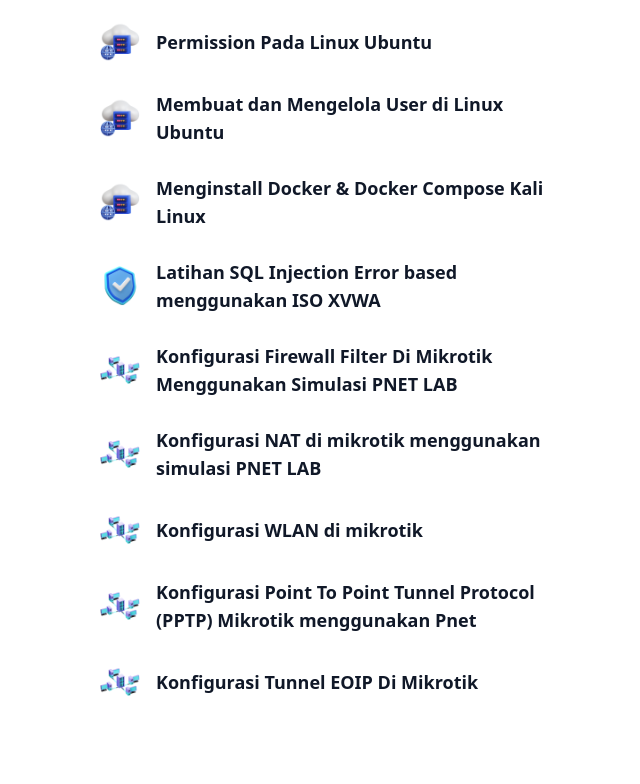
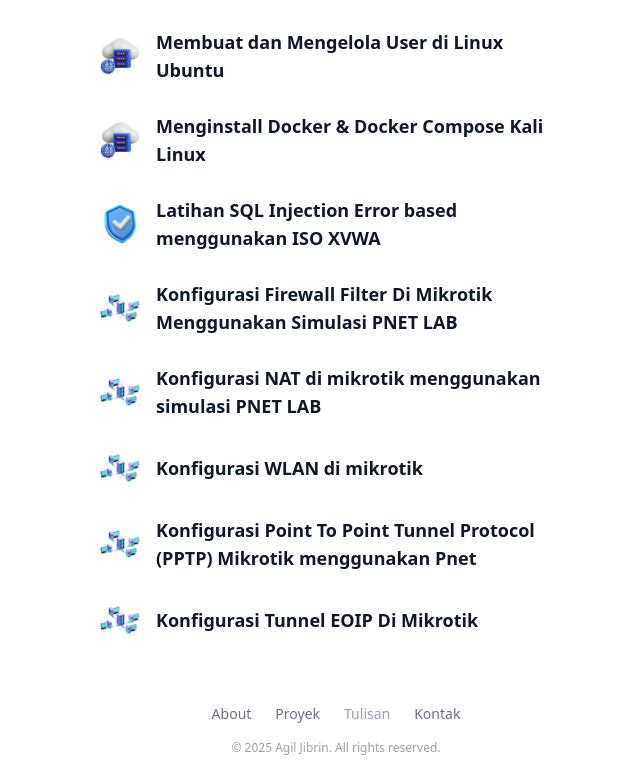
Before and after one commit to fuureya/vue-landing, a Vue app: page /tulisan in a window 1280 px wide. Shown: the part 1388-2172 px from the top of the page, without its empty margins (304-944 px from the left). Before the commit the page ends 2126 px from the top, so only its background shows below. Built offline with nearby package versions, Linux system fonts and the light colour scheme.

Commit message:
fix: footer

```diff
--- /dev/null
+++ b/src/components/Footer.vue
@@ -0,0 +1,20 @@
+<template>
+    <footer class="bg-white py-7 px-4 md:px-[400px] lg:px-[400px]">
+        <div class="max-w-7xl mx-auto flex flex-col items-center space-y-4">
+
+            <div class="flex space-x-6 text-sm font-light text-gray-500">
+                <router-link to="/about" class="hover:text-gray-400" active-class="text-gray-400">About</router-link>
+                <router-link to="/proyek" class="hover:text-gray-400" active-class="text-gray-400">Proyek</router-link>
+                <router-link to="/tulisan" class="hover:text-gray-400"
+                    active-class="text-gray-400">Tulisan</router-link>
+                <router-link to="/kontak" class="hover:text-gray-400" active-class="text-gray-400">Kontak</router-link>
+            </div>
+
+            <div class="text-center">
+                <p class="text-xs text-gray-400 font-light">
+                    © {{ new Date().getFullYear() }} Agil Jibrin. All rights reserved.
+                </p>
+            </div>
+        </div>
+    </footer>
+</template>
--- a/src/components/partials/SearchWrites.vue
+++ b/src/components/partials/SearchWrites.vue
@@ -32,9 +32,8 @@
             </button>
         </div>
 
-        <!-- Input pencarian (jika ingin digunakan nanti) -->
-        <input type="text" name="searchTerm" placeholder="Cari tulisan..."
+        <!-- <input type="text" name="searchTerm" placeholder="Cari tulisan..."
             class="w-full mt-5 flex-grow min-w-[200px] px-3 py-2 rounded-md border border-gray-300 text-white placeholder-gray-400 focus:outline-none focus:ring-2 focus:ring-gray-500"
-            value="" />
+            value="" /> -->
     </div>
 </template>
--- a/src/pages/About.vue
+++ b/src/pages/About.vue
@@ -1,10 +1,11 @@
 <script setup>
 import Navbar from '../components/Navbar.vue'
 import DescAbout from '../components/DescAbout.vue'
+import Footer from '@/components/Footer.vue';
 </script>
 
 <template>
     <Navbar />
     <DescAbout />
-
+    <Footer />
 </template>
--- a/src/pages/Homepage.vue
+++ b/src/pages/Homepage.vue
@@ -1,9 +1,11 @@
 <script setup>
 import Navbar from '../components/Navbar.vue'
 import Jumbotron from '../components/Jumbotron.vue'
+import Footer from '../components/Footer.vue';
 </script>
 
 <template>
     <Navbar />
     <Jumbotron />
+    <Footer />
 </template>
--- a/src/pages/Kontak.vue
+++ b/src/pages/Kontak.vue
@@ -1,10 +1,12 @@
 <script setup>
 import DescKontak from '@/components/DescKontak.vue';
 import Navbar from '@/components/Navbar.vue';
+import Footer from '@/components/Footer.vue';
 
 </script>
 
 <template>
     <Navbar />
     <DescKontak />
+    <Footer />
 </template>
--- a/src/pages/Proyek.vue
+++ b/src/pages/Proyek.vue
@@ -1,10 +1,11 @@
 <script setup>
 import DescProyek from '@/components/DescProyek.vue';
 import Navbar from '@/components/Navbar.vue';
-
+import Footer from '@/components/Footer.vue';
 </script>
 
 <template>
     <Navbar />
     <DescProyek />
+    <Footer />
 </template>
--- a/src/pages/Tulisan.vue
+++ b/src/pages/Tulisan.vue
@@ -1,10 +1,11 @@
 <script setup>
 import Navbar from '../components/Navbar.vue'
 import DescTulisan from '../components/DescTulisan.vue'
-
+import Footer from '@/components/Footer.vue';
 </script>
 
 <template>
     <Navbar />
     <DescTulisan />
+    <Footer />
 </template>
```
